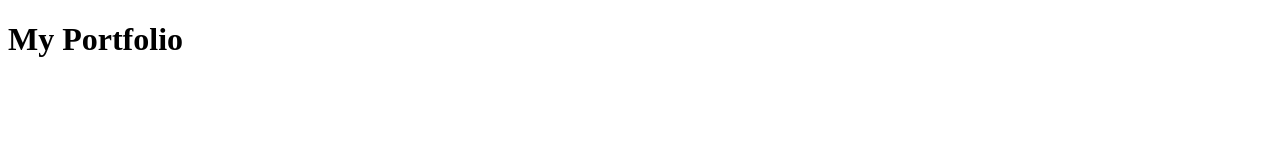
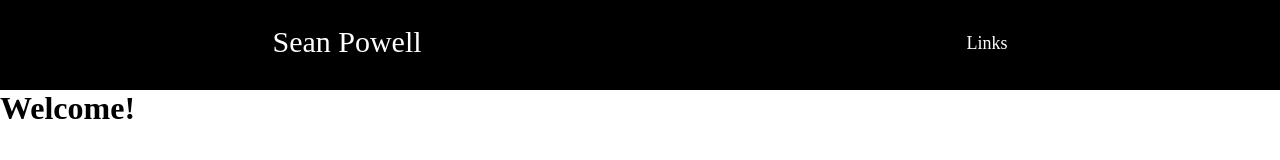
Before and after one commit to sepowell/sean-powell-portfolio, a plain HTML site: page index.html in a window 1280 px wide. Drawn offline with Linux system fonts and the light colour scheme.

Commit message:
Add header element

```diff
--- a/index.html
+++ b/index.html
@@ -8,9 +8,24 @@
   <link rel="stylesheet" href="styles.css">
 </head>
 <body>
-  <h1>My Portfolio</h1>
+
+  <header class="header">
+
+    <div class="name">
+      <p>Sean Powell</p>
+    </div>
+
+    <div class="links">
+      <p>Links</p>
+    </div>
+
+  </header>
 
 
+  <main>
+    <h1>Welcome!</h1>
+
+  </main>
   <script href="scripts.js"></script>
 </body>
 </html>
--- a/styles.css
+++ b/styles.css
@@ -0,0 +1,41 @@
+
+/* targeting everything */
+
+* {
+  box-sizing: border-box;
+}
+
+body {
+  margin: 0px;
+}
+
+/* header stylings */
+
+.header {
+  height : 90px;
+  display: flex;
+  justify-content: space-around;
+  position: fixed;
+  top: 0px;
+  left: 0px;
+  right: 0px;
+  background-color: black;
+  z-index: 100;
+  color: white;
+}
+
+.name {
+  font-size: 30px;
+  margin-top: -5px;;
+}
+
+.links {
+  font-size: 18px;
+  margin-top: 15px;
+}
+
+/* main */
+
+main {
+  margin-top: 90px;
+}
```
